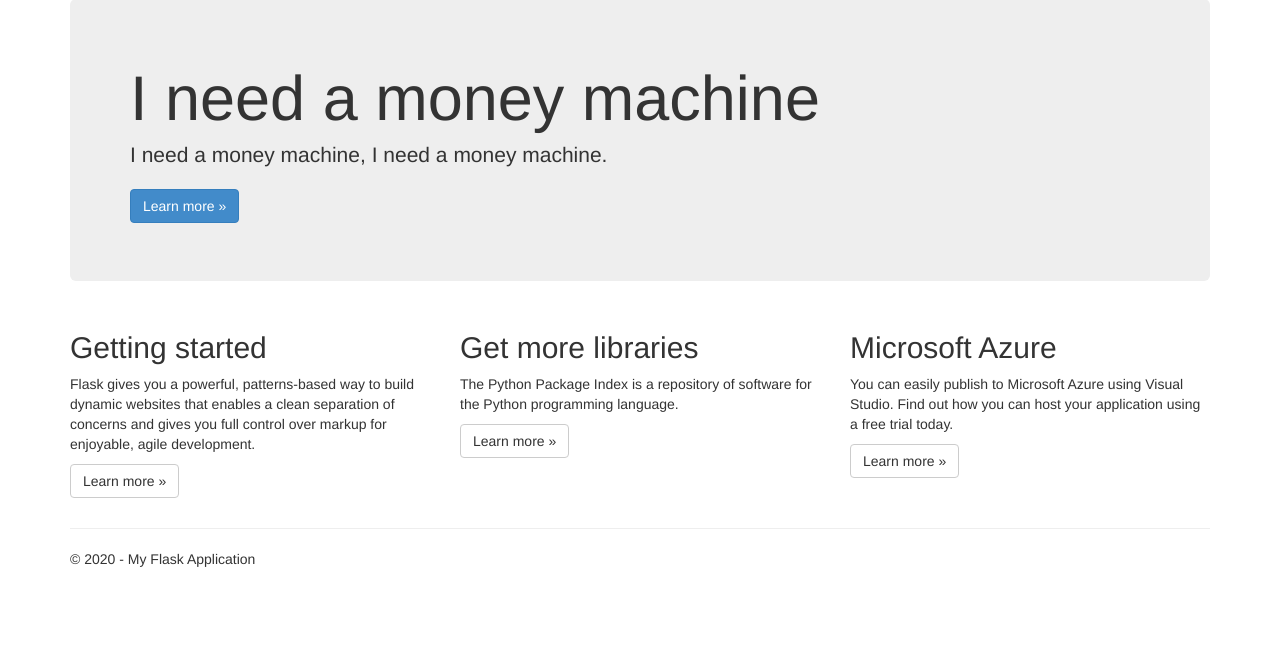
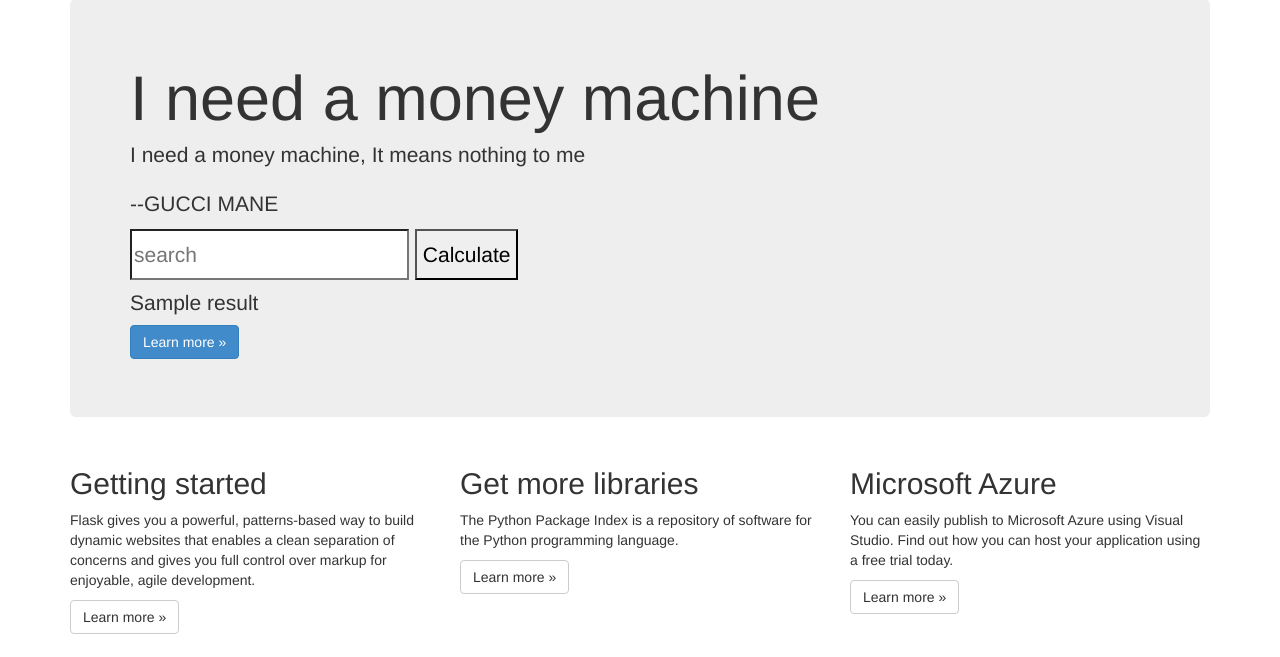
Before and after one commit to ZaighumRajput/refactored-umberella, a Flask app: template red_flasky/red_flasky/templates/index.html in a window 1280 px wide. Shown: the part 51-708 px from the top of the page. Run offline with Flask 2, Linux system fonts and the light colour scheme; the template is opened without the code that fills it: most values are stand-ins (such as "Sample title", 1, 10 or a date in 2020); parts of the project's set-up code (start-up, migrations or seed data) failed here and were passed over; some libraries are stand-ins or nearby versions.

Commit message:
input form working

```diff
--- a/red_flasky/red_flasky/templates/index.html
+++ b/red_flasky/red_flasky/templates/index.html
@@ -4,7 +4,13 @@
 
 <div class="jumbotron">
     <h1>I need a money machine</h1>
-    <p class="lead">I need a money machine, I need a money machine.</p>
+    <p class="lead">I need a money machine, It means nothing to me </p>
+    <p>--GUCCI MANE</p>
+    <form action="/" method="POST">
+        <input type="text" name="publication" placeholder="search" />
+        <input type="submit" value="Calculate" />
+    </form>
+    {{result}}
     <p><a href="http://flask.pocoo.org/" class="btn btn-primary btn-large">Learn more &raquo;</a></p>
 </div>
 
```
Also changed, not shown: red_flasky/red_flasky/views.py (+5 -3 lines).
